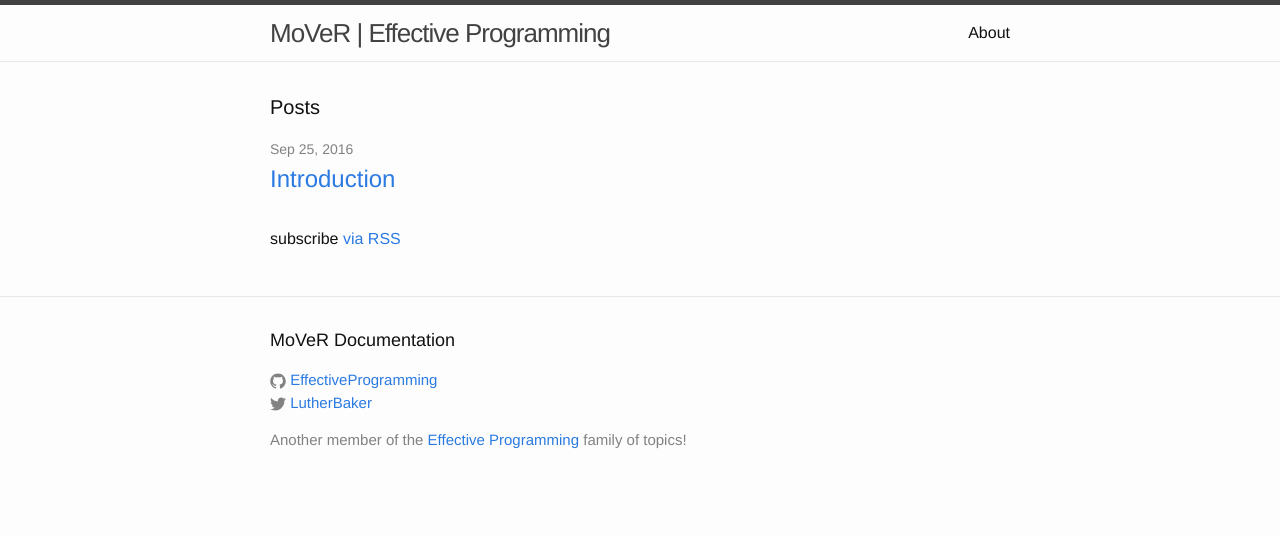
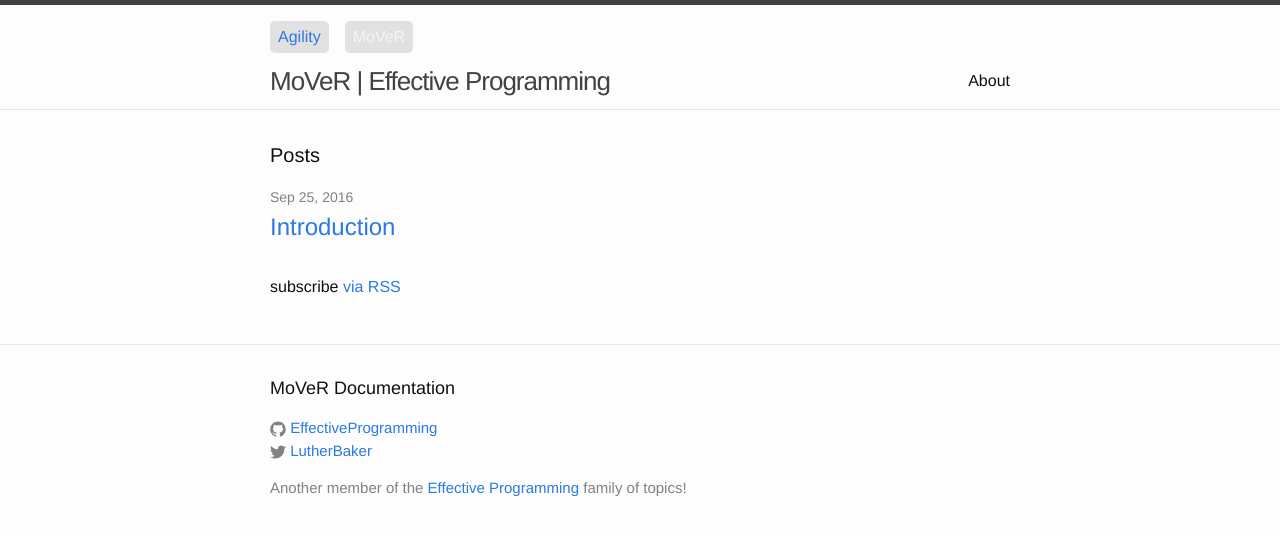
Before and after one commit to EffectiveProgramming/mover, a Jekyll site: the page built from index.html, in a window 1280 px wide. Shown: the top 536 px of the page. Built offline with Jekyll 4.4.1, drawn with Linux system fonts in a browser that asks for light colours.

Commit message:
Added links to reference other sites.

```diff
--- a/_config.yml
+++ b/_config.yml
@@ -1,7 +1,7 @@
 title: MoVeR | Effective Programming
 description: > # this means to ignore newlines until "baseurl:"
   MoVeR Documentation
-baseurl: "/mover"
+# baseurl: "/mover"
 url: "http://effectiveprogramming.github.io"
 twitter_username: LutherBaker
 github_username:  EffectiveProgramming
--- a/_includes/header.html
+++ b/_includes/header.html
@@ -1,5 +1,7 @@
 <header class="site-header">
-
+	<div class="pre-wrapper">
+		{% include links.html %}
+	</div>
   <div class="wrapper">
 
     <a class="site-title" href="{{ site.baseurl }}/">{{ site.title }}</a>
@@ -21,7 +23,6 @@
         {% endfor %}
       </div>
     </nav>
-
   </div>
 
 </header>
--- /dev/null
+++ b/_includes/links.html
@@ -0,0 +1,6 @@
+<div class="links">
+	<ul class="links">
+		<li class="link"><a href="/agility">Agility</a></li>
+		<li class="link">MoVeR</li>
+	</ul>
+</div>
--- /dev/null
+++ b/_sass/_custom.scss
@@ -0,0 +1,30 @@
+.pre-wrapper {
+    max-width: -webkit-calc(#{$content-width} - (#{$spacing-unit} * 2));
+    max-width:         calc(#{$content-width} - (#{$spacing-unit} * 2));
+    margin-right: auto;
+    margin-left: auto;
+    padding-right: $spacing-unit;
+    padding-left: $spacing-unit;
+	margin-top: 1em;
+    @extend %clearfix;
+}
+
+ul.links,
+ul.links li.link {
+	list-style: none;
+	margin: 0;
+	padding: 0;
+}
+
+ul.links li.link {
+	background-color: #e1e1e1;
+	border-radius: 5px;
+	color: #f3f7f3;
+	float: left;
+	margin-right: 1em;
+	padding: 4px 8px;
+}
+
+ul.links li.link a:hover {
+	color: #cc3377;
+}
--- a/css/main.scss
+++ b/css/main.scss
@@ -49,5 +49,6 @@ $on-laptop:        800px;
 @import
         "base",
         "layout",
-        "syntax-highlighting"
+        "syntax-highlighting",
+		"custom"
 ;
```
